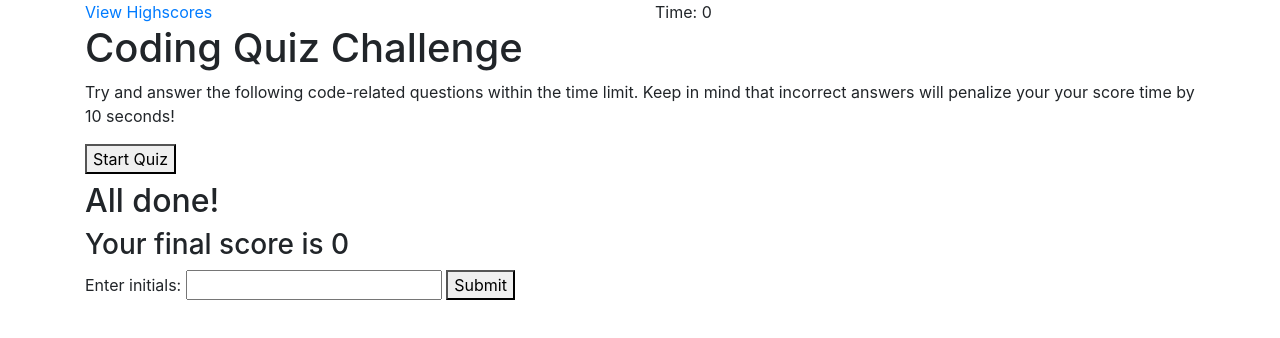
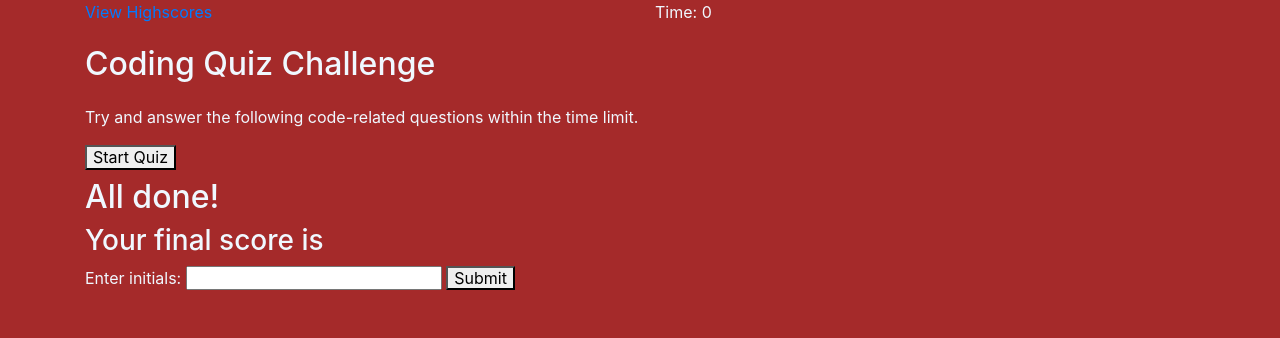
Before and after one commit to trentynp/Super-cool-Code-Quiz, a plain HTML site: page index.html in a window 1280 px wide. Drawn offline with nearby package versions, Linux system fonts and the light colour scheme.

Commit message:
html changes

```diff
--- a/css.css
+++ b/css.css
@@ -5,26 +5,50 @@ html {
 
 body {
   margin: 0;
+  background-color: brown;
 }
 
 main {
   display: block;
 }
 
+h3 {
+  color: aliceblue;
+}
+
+h2 {
+  color: aliceblue;
+}
+
 h1 {
   font-size: 2em;
   margin: 0.67em 0;
+  color: aliceblue;
+}
+
+p {
+  color: aliceblue;
+}
+
+div {
+  color: aliceblue;
+}
+
+label {
+  color: aliceblue;
 }
 
 hr {
   box-sizing: content-box;
   height: 0;
   overflow: visible;
+  color: aliceblue;
 }
 
 pre {
   font-family: monospace, monospace;
   font-size: 1em;
+  color: aliceblue;
 }
 
 a {
--- /dev/null
+++ b/highscores/scores.css
@@ -0,0 +1,35 @@
+body {
+  font-family: Arial, Helvetica, sans-serif;
+  font-size: larger;
+  background-color: grey;
+}
+
+section {
+  background-color: white;
+  border: solid 2px black;
+  padding: 10px;
+}
+.hide {
+  display: none;
+}
+
+.show {
+  display: block;
+}
+h1 {
+  text-align: center;
+}
+
+p {
+  padding: 0 10%;
+}
+
+#startButton {
+  display: block;
+  margin: 0 auto;
+}
+
+.choice {
+  display: block;
+  margin-top: 10px;
+}
--- a/index.html
+++ b/index.html
@@ -5,11 +5,11 @@
     <meta charset="UTF-8">
     <meta name="viewport" content="width=device-width, initial-scale=1.0">
     <meta http-equiv="X-UA-Compatible" content="ie=edge">
-    <link rel="stylesheet" type="text/css" href="./resources/css/normalize.css">
+    <link rel="stylesheet" type="text/css" href="./css.css">
     <link rel="stylesheet" href="https://stackpath.bootstrapcdn.com/bootstrap/4.4.1/css/bootstrap.min.css"
         integrity="sha384-Vkoo8x4CGsO3+Hhxv8T/Q5PaXtkKtu6ug5TOeNV6gBiFeWPGFN9MuhOf23Q9Ifjh" crossorigin="anonymous">
     <!-- <link rel="stylesheet" href="text/css" href="./resources/css/normalize.css"> -->
-    <link rel="stylesheet" type="text/css" href="./resources/css/style.css">
+    <link rel="stylesheet" type="text/css" href="css.css">
     <title>Coding Quiz</title>
 </head>
 
@@ -35,8 +35,7 @@
             </div>
             <div class="row">
                 <div class="col-md-12">
-                    <p>Try and answer the following code-related questions within the time limit. Keep in mind that
-                        incorrect answers will penalize your your score time by 10 seconds!</p>
+                    <p>Try and answer the following code-related questions within the time limit.</p>
                 </div>
             </div>
             <div class="row">
@@ -62,7 +61,7 @@
             <div class="row">
                 <div id="high-score" class="col-md-12">
                     <h2>All done!</h2>
-                    <h3>Your final score is <span id="final-score">0</span></h3>
+                    <h3>Your final score is <span id="final-score"></span></h3>
                     <label for="initials-area">Enter initials:</label>
                     <input type="text" name="initials-area" maxlength="4" id="initials">
                     <button id="submit-button" type="submit">Submit</button>
@@ -71,7 +70,7 @@
         </section>
 
 
-        <script type="text/javascript" src="script.js"></script>
+        <script type="text/javascript" src="./script.js"></script>
 
 
 </body>
--- a/script.js
+++ b/script.js
@@ -1,6 +1,6 @@
 
 var currentQuestionIndex = 0;
-var time = questions.length * 15;
+var time = questions * 15;
 var timerId;
 var timeEl = document.querySelector("#time");
 var startBtn = document.querySelector("#startButton");
```
Also changed, not shown: highscores/highscores.html (+3 -3 lines).
